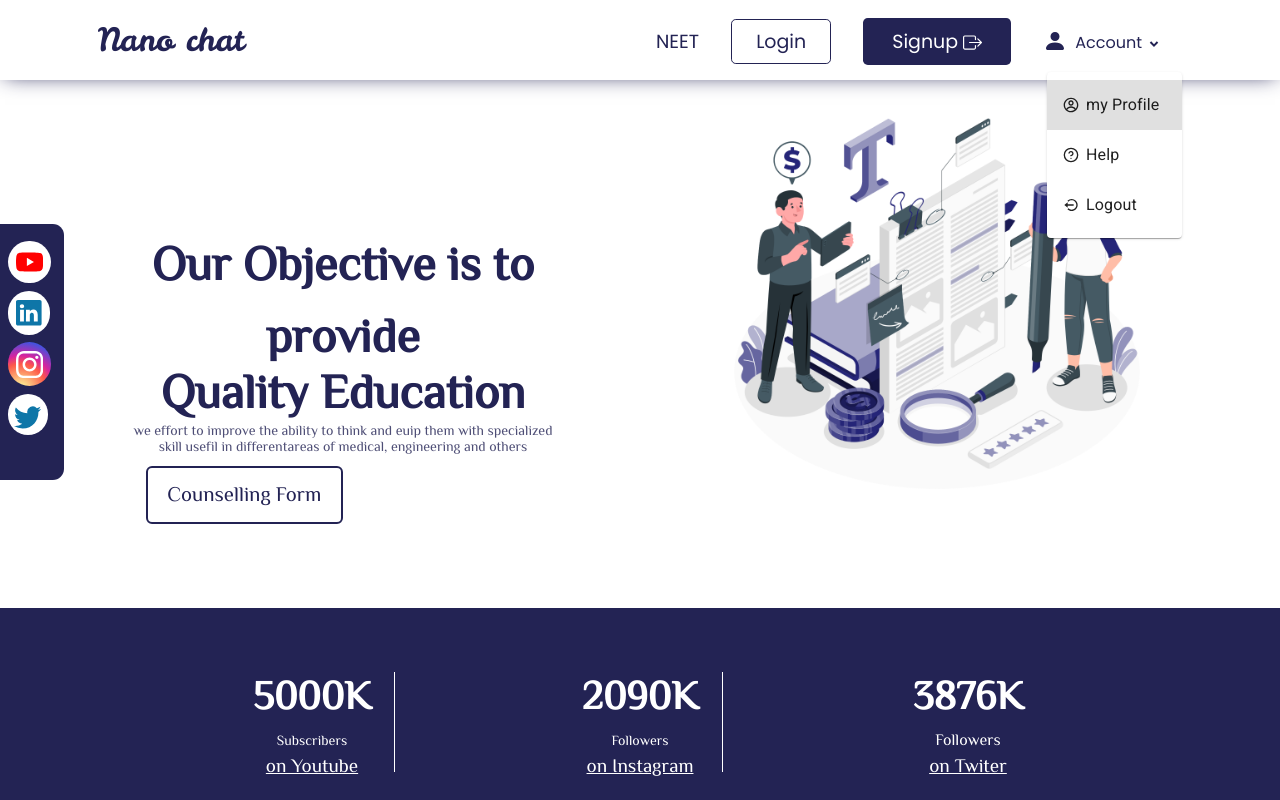
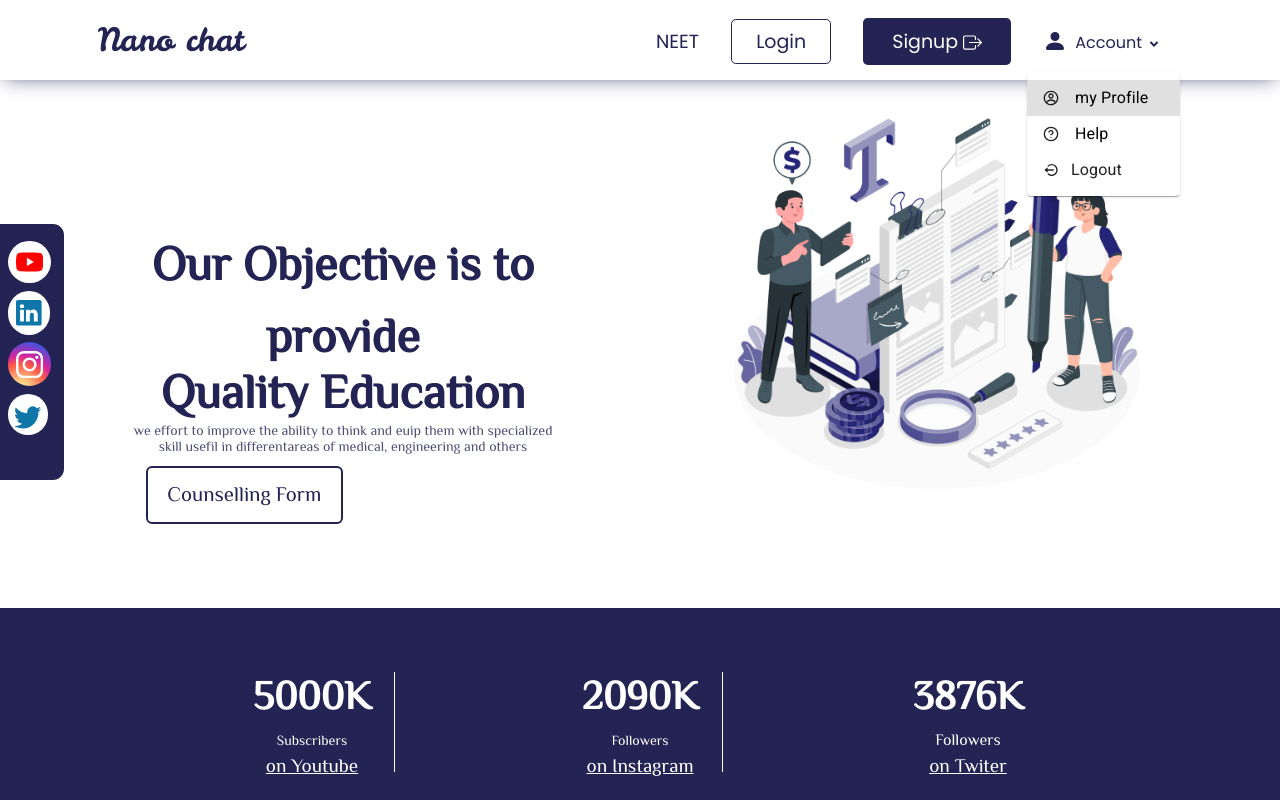
Before and after one commit to durgesh730/nanochat, a React (Create React App) app in the folder client/: page / in a window 1280 px wide. Both pictures are taken after a click on the element "Account". Shown: the top 800 px of the page. Built offline with nearby package versions, Linux system fonts and the light colour scheme; a web font is replaced by a local one.

Commit message:
path changes

```diff
--- a/client/src/App.js
+++ b/client/src/App.js
@@ -55,6 +55,8 @@ import AIIMSBhubaneswar from "./component/CollegeDetails/AIIMSBhubaneswar";
 import AIIMSJodhpur from "./component/CollegeDetails/AIIMSJodhpur";
 import AIIMSPatna from "./component/CollegeDetails/AIIMSPatna";
 import AIIMSRaipur from "./component/CollegeDetails/AIIMSRaipur";
+import Profile from "./component/Profile/Profile";
+import Help from "./component/Help/Help";
 
 function App() {
 
@@ -70,7 +72,7 @@ function App() {
         <Routes>
 
           {/*  NEET component routers  */}
-          <Route path='/neet' element={<Neet />} ></Route>
+          <Route path='/practice-questions/neet' element={<Neet />} ></Route>
           <Route path='/chem' element={<Chemistry />} ></Route>
           <Route path='/bio' element={<Biology />} ></Route>
           <Route path='/phy' element={<Physics />} ></Route>
@@ -81,10 +83,12 @@ function App() {
           {/*  Main page routers */}
           <Route path='/' element={<Home />} ></Route>
           <Route path='/login' element={<Login />}></Route>
-          <Route path='/form' element={<Form />} ></Route>
+          <Route path='/student-counselling/form' element={<Form />} ></Route>
           <Route path='/signup' element={<Register />} ></Route>
           <Route path='/password-reset' element={<PasswordReset />}> </Route>
           <Route path='/forgotpassword/:id/:token' element={<ForgotPassword />}></Route>
+          <Route path='/user/profile' element={<Profile />}></Route>
+          <Route path='/user/help' element={<Help />}></Route>
 
           {/*  cards routers  */}
           <Route path='/UtterPradesh' element={<UP />} ></Route>
--- /dev/null
+++ b/client/src/component/Help/Help.js
@@ -0,0 +1,15 @@
+import React from 'react'
+import Navbar from '../Navbar/Navbar'
+import Footer from '../Footer/Footer'
+
+const Help = () => {
+    return (
+        <>
+            <Navbar />
+
+            <Footer />
+        </>
+    )
+}
+
+export default Help
--- a/client/src/component/Home/Home.js
+++ b/client/src/component/Home/Home.js
@@ -42,7 +42,7 @@ const Home = () => {
             <div className='textthird' ><small>we effort to improve the ability to think and euip them with specialized </small></div>
             <div className='textfourth' ><small>skill usefil in differentareas of medical, engineering and others</small></div>
             <div className='textButton'>
-              <Link className='btn' to="form" >Counselling Form</Link>
+              <Link className='btn' to="/student-counselling/form" >Counselling Form</Link>
             </div>
           </div>
           <div className='img' data-aos="fade-down-left">
--- a/client/src/component/Navbar/Navbar.js
+++ b/client/src/component/Navbar/Navbar.js
@@ -98,7 +98,7 @@ const Navbar = () => {
           <nav>
             <div className='logo'><Link to="/" onClick={onReset} >Nano chat</Link></div>
             <div className='RightNav'>
-              <Link to='/neet' className='neettab' >NEET</Link>
+              <Link to='/practice-questions/neet' className='neettab' >NEET</Link>
               {
                 !user ?
                   <>
@@ -127,7 +127,7 @@ const Navbar = () => {
                 placement="bottom-start"
                 transition
                 disablePortal
-                sx={{ zIndex: 100, paddingLeft: "20px" }}
+                sx={{ zIndex: 100 }}
               >
                 {({ TransitionProps, placement }) => (
                   <Grow
@@ -145,9 +145,9 @@ const Navbar = () => {
                           aria-labelledby="composition-button"
                           onKeyDown={handleListKeyDown}
                         >
-                          <MenuItem onClick={handleClose}> <CgProfile /><Typography sx={{ padding: "7px" }}> my Profile</Typography></MenuItem>
-                          <MenuItem onClick={handleClose}><FiHelpCircle /> <Typography sx={{ padding: "7px" }}>Help</Typography></MenuItem>
-                          <MenuItem onClick={() => { handleLogout() }}><BiLogOutCircle /><Typography sx={{ padding: "7px" }} >Logout</Typography></MenuItem>
+                          <MenuItem onClick={handleClose}> <CgProfile /><Link to={'/user/profile'} style={{ fontSize: "16px", color: "black" }}> my Profile</Link></MenuItem>
+                          <MenuItem onClick={handleClose}><FiHelpCircle /> <Link to={'/user/help'} style={{ fontSize: "16px", color: "black" }}>Help</Link></MenuItem>
+                          <MenuItem onClick={() => { handleLogout() }}><BiLogOutCircle /><Typography sx={{ paddingLeft: "12px", fontSize: "16px" }} >Logout</Typography></MenuItem>
                         </MenuList>
                       </ClickAwayListener>
                     </Paper>
--- /dev/null
+++ b/client/src/component/Profile/Profile.js
@@ -0,0 +1,15 @@
+import React from 'react'
+import Navbar from '../Navbar/Navbar'
+import Footer from '../Footer/Footer'
+
+const Profile = () => {
+    return (
+        <>
+            <Navbar />
+              Prfile
+            <Footer />
+        </>
+    )
+}
+
+export default Profile
```
Also changed, not shown: client/src/component/Help/Help.module.css (added), client/src/component/Profile/Profile.module.css (added).
